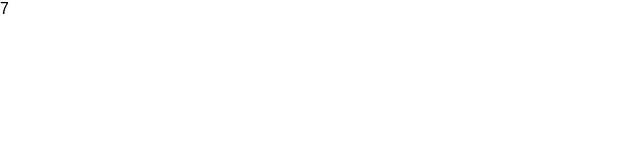
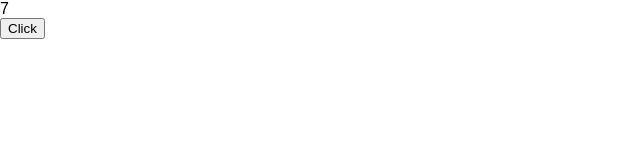
Before and after one commit to mtreerungroj/react-counter, a React (Create React App) app: page / in a window 1280 px wide. Shown: the top 160 px of the page, without its empty margins (0-640 px from the left). Built offline with nearby package versions, Linux system fonts and the light colour scheme.

Commit message:
add IncButton

```diff
--- a/src/App.js
+++ b/src/App.js
@@ -1,9 +1,15 @@
 import React, { Component } from 'react'
 import Counter from './Counter'
+import IncButton from './IncButton'
 
 class App extends Component {
   render () {
-    return <Counter />
+    return (
+      <div>
+        <Counter />
+        <IncButton />
+      </div>
+    )
   }
 }
 
--- /dev/null
+++ b/src/IncButton.js
@@ -0,0 +1,21 @@
+import React, { Component } from 'react'
+import { connect } from 'react-redux'
+
+class IncButton extends Component {
+  render () {
+    return (
+      <div>
+        <button onClick={this.props.inc}>Click</button>
+      </div>
+    )
+  }
+}
+
+let mapDispatchToProps = dispatch => {
+  // dispatch is store.dispatch
+  return {
+    inc: () => dispatch({ type: 'INCREMENT', by: 1 })
+  }
+}
+
+export default connect(null, mapDispatchToProps)(IncButton) // actually position null is mapStateToProps
```
